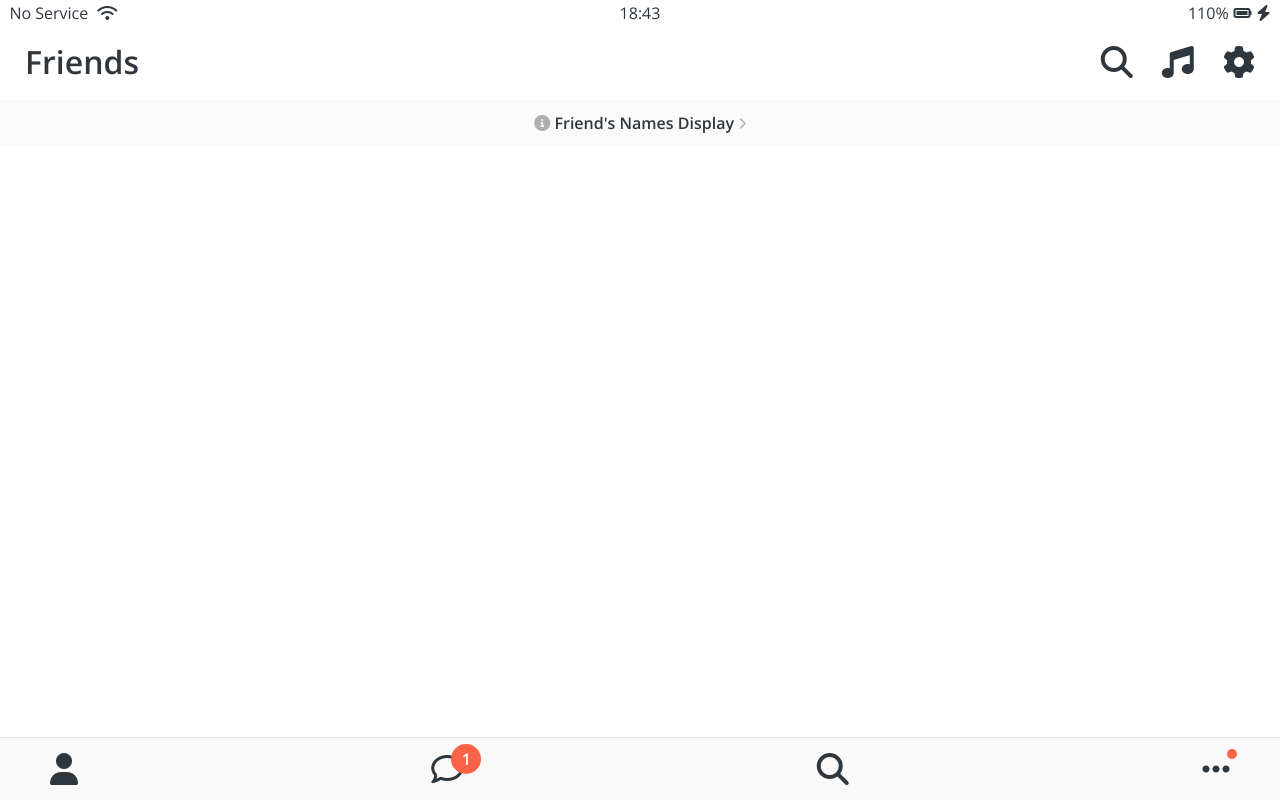
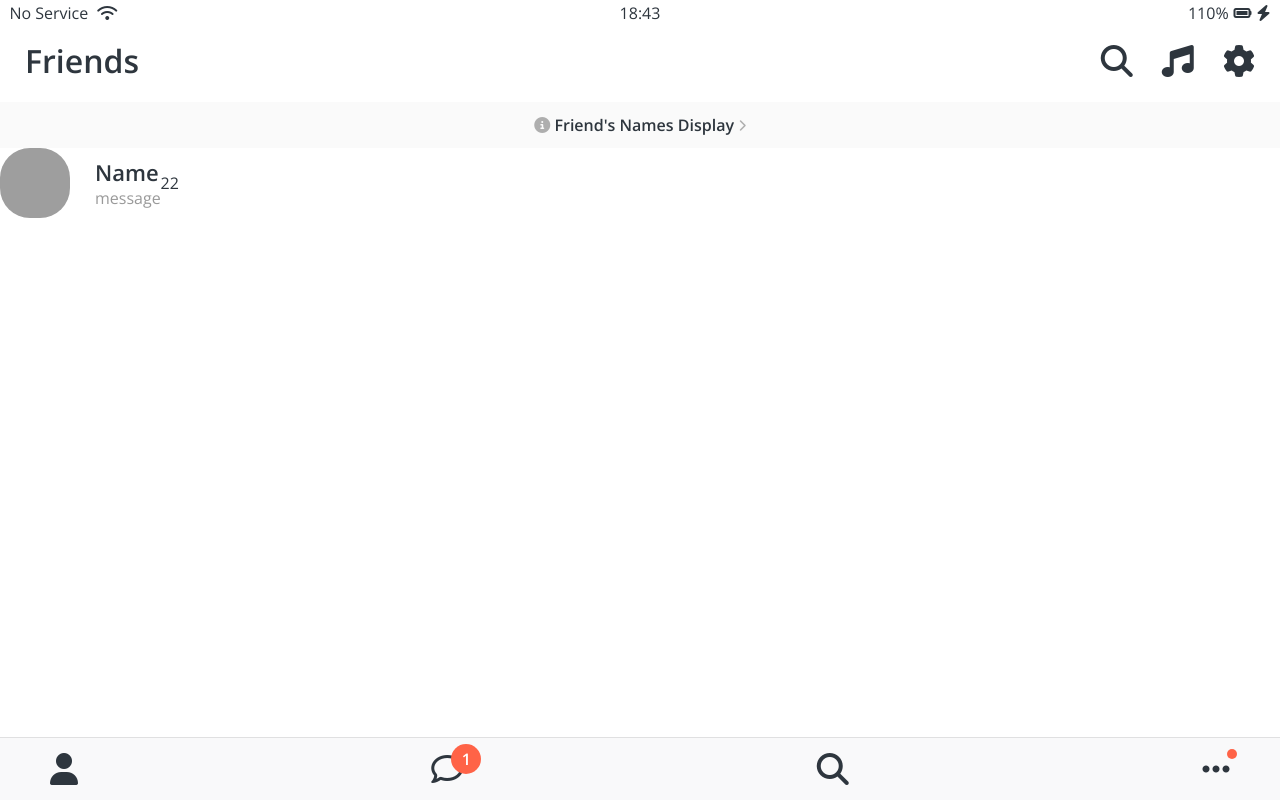
Before and after one commit to eagleduk/kokoa-clone, a plain HTML site: page friends.html in a window 1280 px wide. Drawn offline with nearby package versions, Linux system fonts and the light colour scheme; grey boxes are pictures that could not be loaded.

Commit message:
#6.16 User Component part One

```diff
--- a/css/components/screen-header.css
+++ b/css/components/screen-header.css
@@ -1,12 +1,11 @@
 .screen-header {
-  position: absolute;
   width: 100%;
   box-sizing: border-box;
-  top: 21px;
   display: flex;
   justify-content: space-between;
   align-items: center;
   padding: 25px;
+  padding-top: 45px;
 }
 
 .screen-header__title {
--- /dev/null
+++ b/css/components/user-component.css
@@ -0,0 +1,23 @@
+.user-component,
+.user-component__column {
+  display: flex;
+  align-items: center;
+}
+
+.user-component__avatar {
+  width: 70px;
+  height: 70px;
+  border-radius: 30px;
+  margin-right: 25px;
+}
+
+.user-component__title {
+  font-size: 22px;
+  font-weight: 600;
+  margin-bottom: 7px;
+}
+
+.user-component__subtitle {
+  font-size: 16px;
+  color: rgba(0, 0, 0, 0.4);
+}
--- a/css/screens/friends.css
+++ b/css/screens/friends.css
@@ -1,8 +1,6 @@
 #friends-display-link {
   display: block;
   width: 100%;
-  position: absolute;
-  top: 100px;
   background-color: #fafafa;
   padding: 15px 0px;
   text-align: center;
--- a/css/styles.css
+++ b/css/styles.css
@@ -6,6 +6,7 @@
 @import "./components/status-bar.css";
 @import "./components/nav-bar.css";
 @import "./components/screen-header.css";
+@import "./components/user-component.css";
 
 /* screens */
 @import "./screens/login.css";
--- a/friends.html
+++ b/friends.html
@@ -41,6 +41,20 @@
         <i class="fas fa-chevron-right fa-xs"></i>
     </a>
 
+    <div class="user-component">
+        <div class="user-component__column">
+            <img src="https://static.scientificamerican.com/sciam/cache/file/92E141F8-36E4-4331-BB2EE42AC8674DD3_source.jpg"
+                class="user-component__avatar" />
+            <div class="user-component__text">
+                <h4 class="user-component__title">Name</h4>
+                <h6 class="user-component__subtitle">message</h6>
+            </div>
+        </div>
+        <div class="user-component__column">
+            22
+        </div>
+    </div>
+
     <nav class="nav">
         <ul class="nav__list">
             <li class="nav__btn">
```
